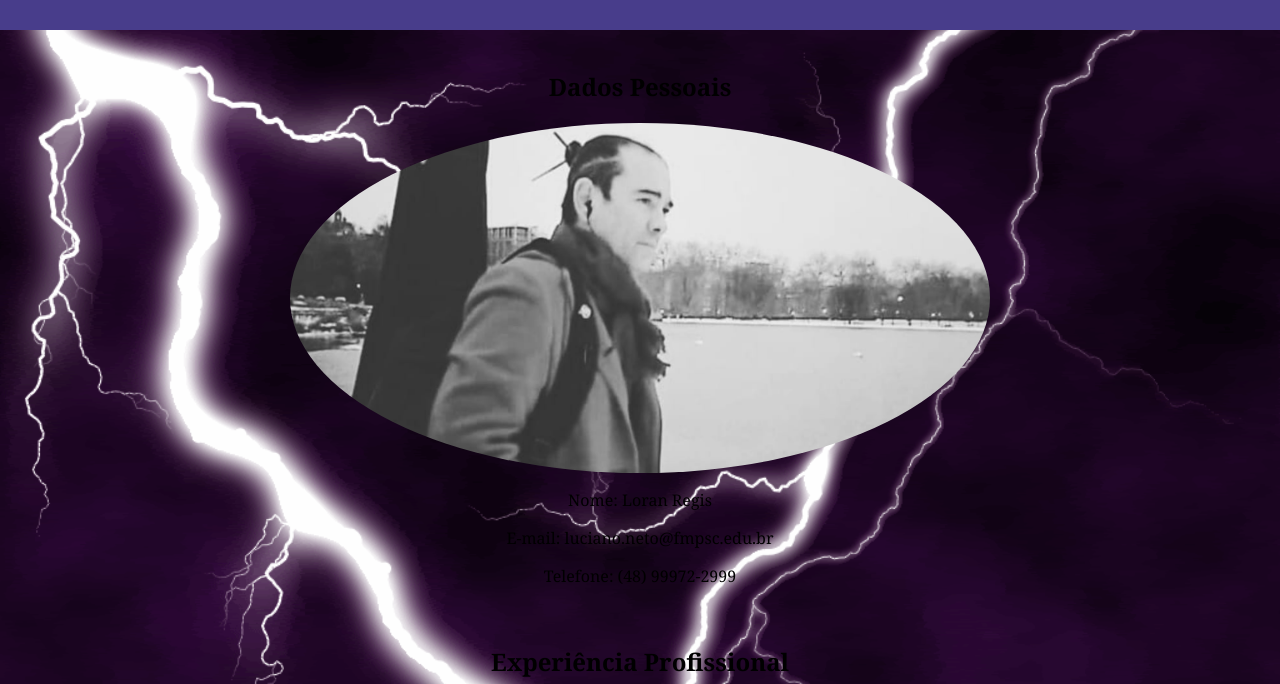
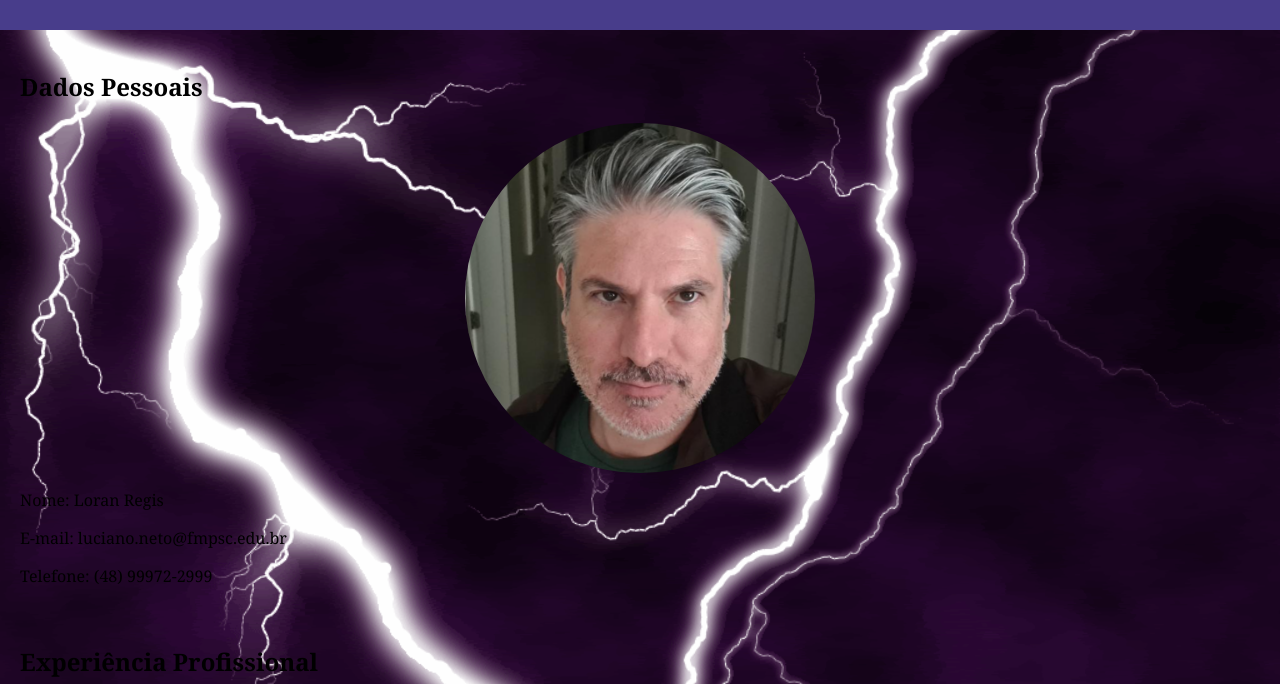
Before and after one commit to LucianoFMP/curriculocomgif, a plain HTML site: page index.html in a window 1280 px wide. Shown: the part 116-800 px from the top of the page. Drawn offline with Linux system fonts and the light colour scheme.

Commit message:
Update index.html

```diff
--- a/index.html
+++ b/index.html
@@ -24,7 +24,7 @@
 
         #profile-image {
 
-            max-width: 700px;
+            max-width: 350px;
             border-radius: 80%;
             display: block;
             margin: 0 auto;
@@ -33,6 +33,7 @@
         #main-content {
             padding: 20px;
             text-align: center
+            text-color: white
 
         }
     </style>
@@ -43,7 +44,7 @@
     </div>
     <div id="main-content">
         <h2>Dados Pessoais</h2>
-        <img id="profile-image" src="loran1.png" alt="Foto de Perfil">
+        <img id="profile-image" src="fotoprocurriculo2.png" alt="Foto de Perfil">
         <p>Nome: Loran Regis</p>
         <p>E-mail: luciano.neto@fmpsc.edu.br</p>
         <p>Telefone: (48) 99972-2999</p>
```
